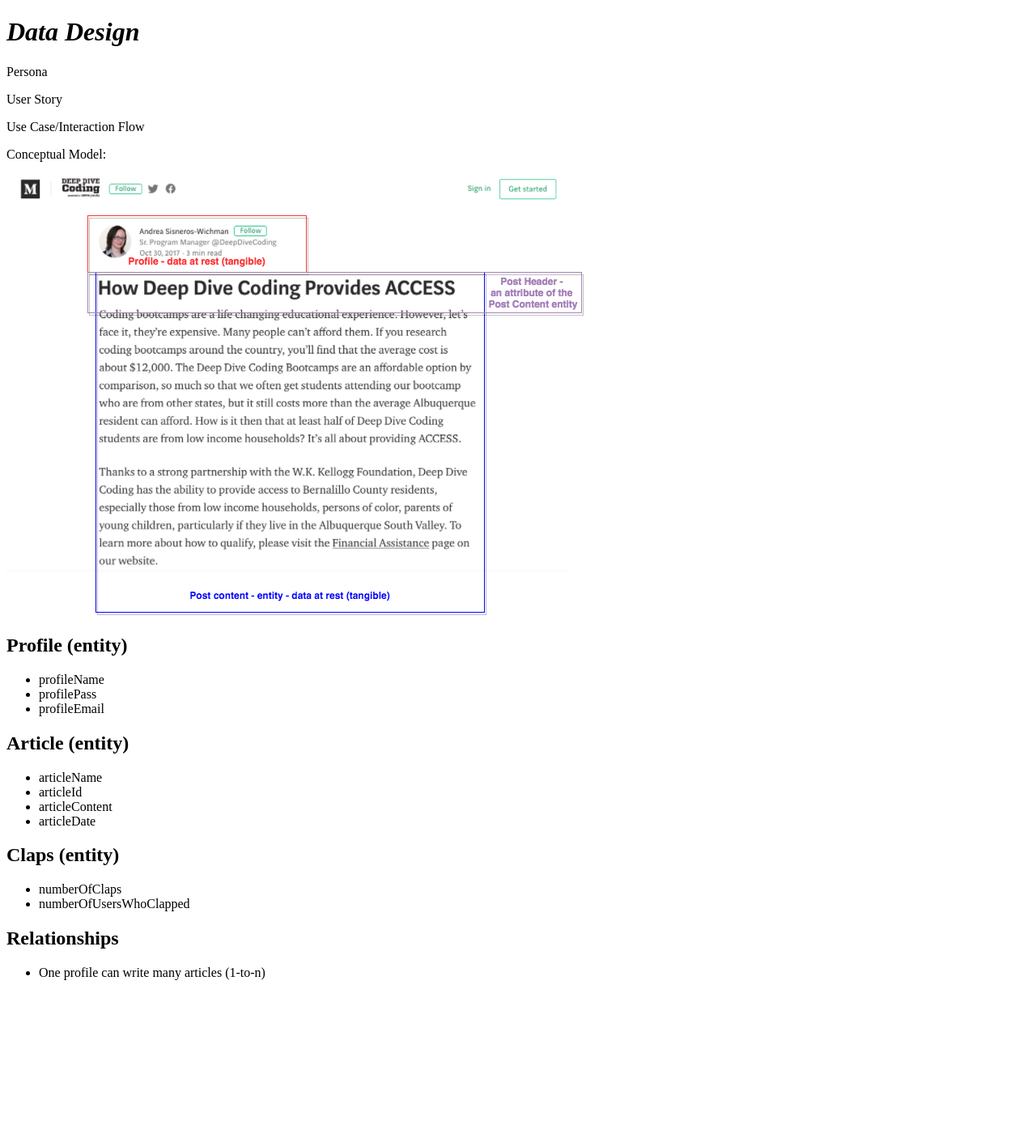
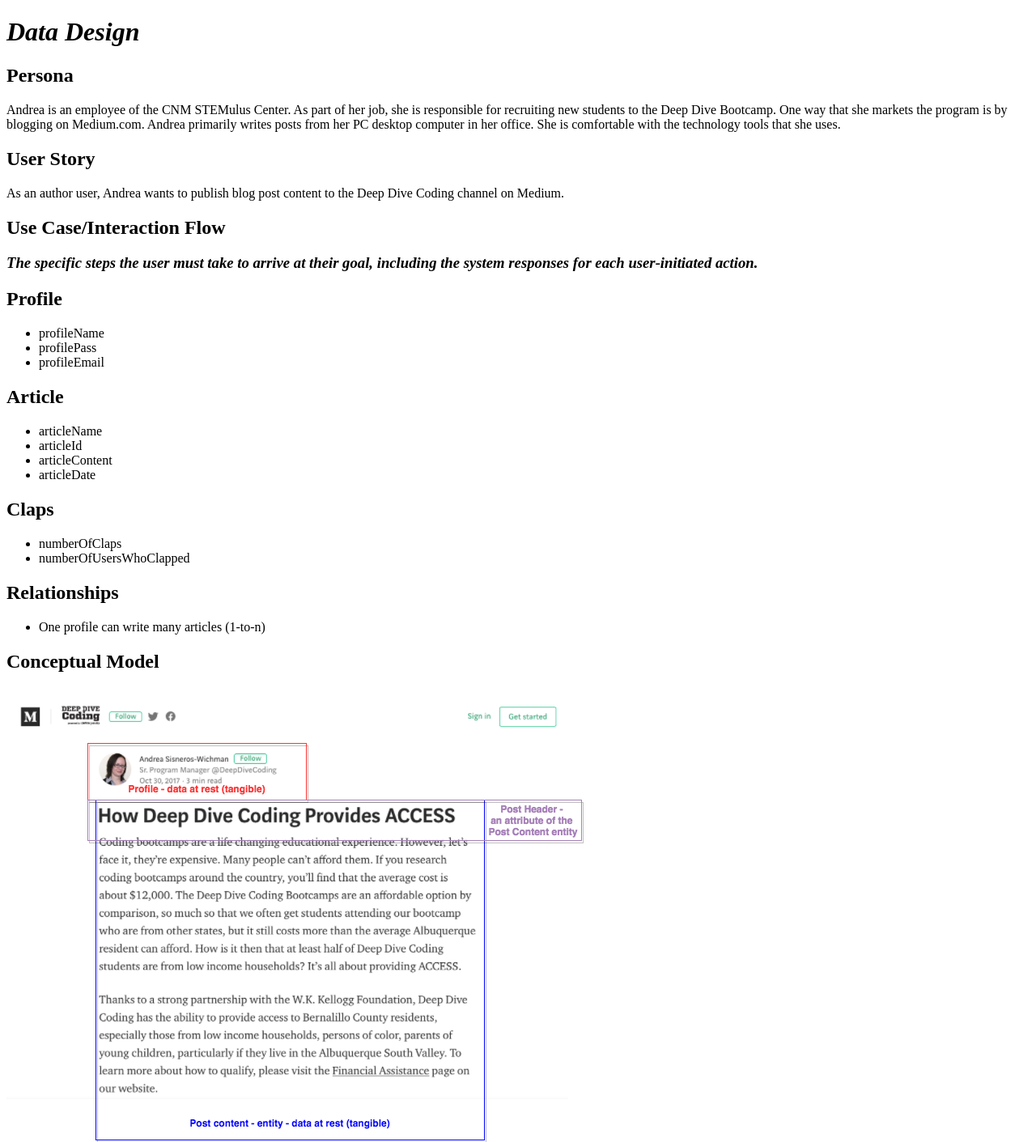
Before and after one commit to erincodes/data-design, a PHP site: page / in a window 1280 px wide. Shown: the top 1411 px of the page at 81% size. Before the commit the page ends 1211 px from the top, so only its background shows below. Run offline with PHP 8.4, Linux system fonts and the light colour scheme.

Commit message:
Added details for Persona, User Story, and Use Case/Interaction Flow.

```diff
--- a/CSS/style.css
+++ b/CSS/style.css
@@ -0,0 +1,3 @@
+.persona {
+	text-decoration: underline;
+}
--- a/index.php
+++ b/index.php
@@ -7,26 +7,32 @@
 	</head>
 	<body>
 		<h1><em>Data Design</em></h1>
-		<p>Persona</p>
-		<p>User Story</p>
-		<p>Use Case/Interaction Flow</p>
-		<p>Conceptual Model:</p>
-		<img src = "images/medium-entity-relationship-diagram.png" alt = "data design markup">
-		<br>
-		<h2>Profile (entity)</h2>
+		<!--<div class="use-case">Use Case</div>-->
+		<div>
+		<h2>Persona</h2>
+			<p>Andrea is an employee of the CNM STEMulus Center. As part of her job, she is responsible for recruiting new students to the Deep Dive Bootcamp. One way that she markets the program is by blogging on Medium.com. Andrea primarily writes posts from her PC desktop computer in her office. She is comfortable with the technology tools that she uses.</p>
+		</div>
+		<div>
+			<h2>User Story</h2>
+			<p>As an author user, Andrea wants to publish blog post content to the Deep Dive Coding channel on Medium.</p>
+		</div>
+		<div>
+			<h2>Use Case/Interaction Flow</h2>
+			<h3><em>The specific steps the user must take to arrive at their goal, including the system responses for each user-initiated action.</em></h3>
+			<h2>Profile</h2><!--This is an entity-->
 			<ul>
-			<li>profileName</li>
+				<li>profileName</li><!--These are attributes-->
 				<li>profilePass</li>
 				<li>profileEmail</li>
 			</ul>
-		<h2>Article (entity)</h2>
+			<h2>Article</h2>
 			<ul>
 				<li>articleName</li>
 				<li>articleId</li>
 				<li>articleContent</li>
 				<li>articleDate</li>
 			</ul>
-		<h2>Claps (entity)</h2>
+			<h2>Claps</h2>
 			<ul>
 				<li>numberOfClaps</li>
 				<li>numberOfUsersWhoClapped</li>
@@ -35,6 +41,12 @@
 			<ul>
 				<li>One profile can write many articles (1-to-n)</li>
 			</ul>
+		</div>
+		<div>
+			<h2>Conceptual Model</h2>
+		</div>
+		<br>
+		<img src = "images/medium-entity-relationship-diagram.png" alt = "data design markup">
 		<br>
 	</body>
 </html>
```
Lines whose indentation alone changed are shown as unchanged.
